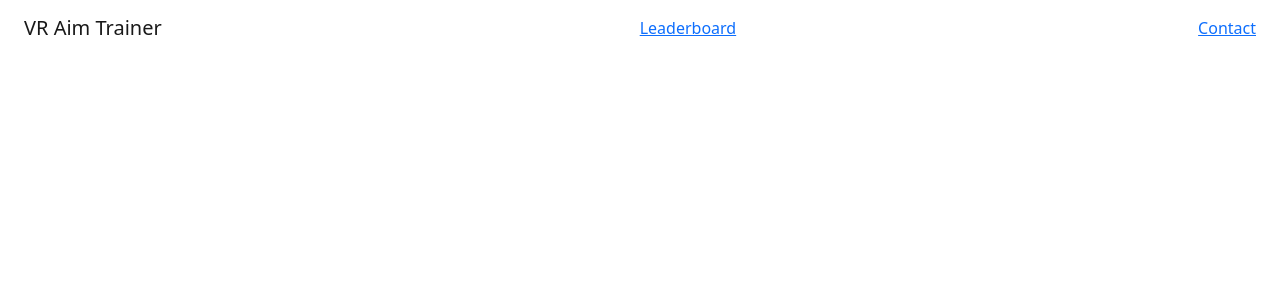
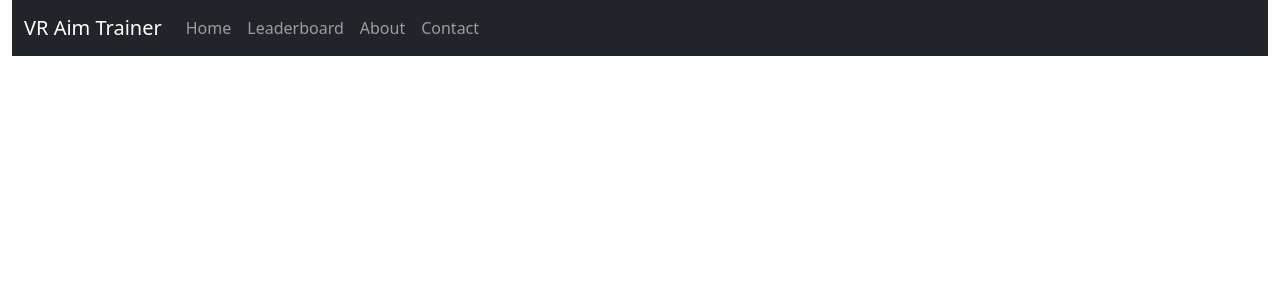
Before and after one commit to greg-navarro/VR-Aim-Trainer-Frontend, a React (Create React App) app in the folder vr-aim-trainer/: page / in a window 1280 px wide. Shown: the top 300 px of the page. Built offline with nearby package versions, Linux system fonts and the light colour scheme.

Commit message:
Switch to full react bootstrap

```diff
--- a/vr-aim-trainer/src/components/navbarcomp.component.js
+++ b/vr-aim-trainer/src/components/navbarcomp.component.js
@@ -1,8 +1,9 @@
 
 import React, { Component } from 'react';
-import { Link } from 'react-router-dom';
+
 
 import Container from "react-bootstrap/Container";
+import Nav from "react-bootstrap/Nav";
 import Navbar from "react-bootstrap/Navbar";
 
 // note that the export statement is made in the declaration instead of at the end
@@ -10,11 +11,15 @@ export default class NavbarComp extends Component {
 
 	render() {
 		return (
-			<Navbar>
+			<Navbar bg="dark" variant="dark">
 				<Container fluid>
-					<Link to="/" className="navbar-brand">VR Aim Trainer</Link>
-					<Link to="/leaderboard" className="">Leaderboard</Link>
-					<Link to="/contact" className="">Contact</Link>
+				<Navbar.Brand href="#home">VR Aim Trainer</Navbar.Brand>
+				<Nav className="me-auto">
+					<Nav.Link href="#home">Home</Nav.Link>
+					<Nav.Link href="#leaderboard">Leaderboard</Nav.Link>
+					<Nav.Link href="#about">About</Nav.Link>
+					<Nav.Link href="#contact">Contact</Nav.Link>
+				</Nav>
 				</Container>
 			</Navbar>
 			)
```
